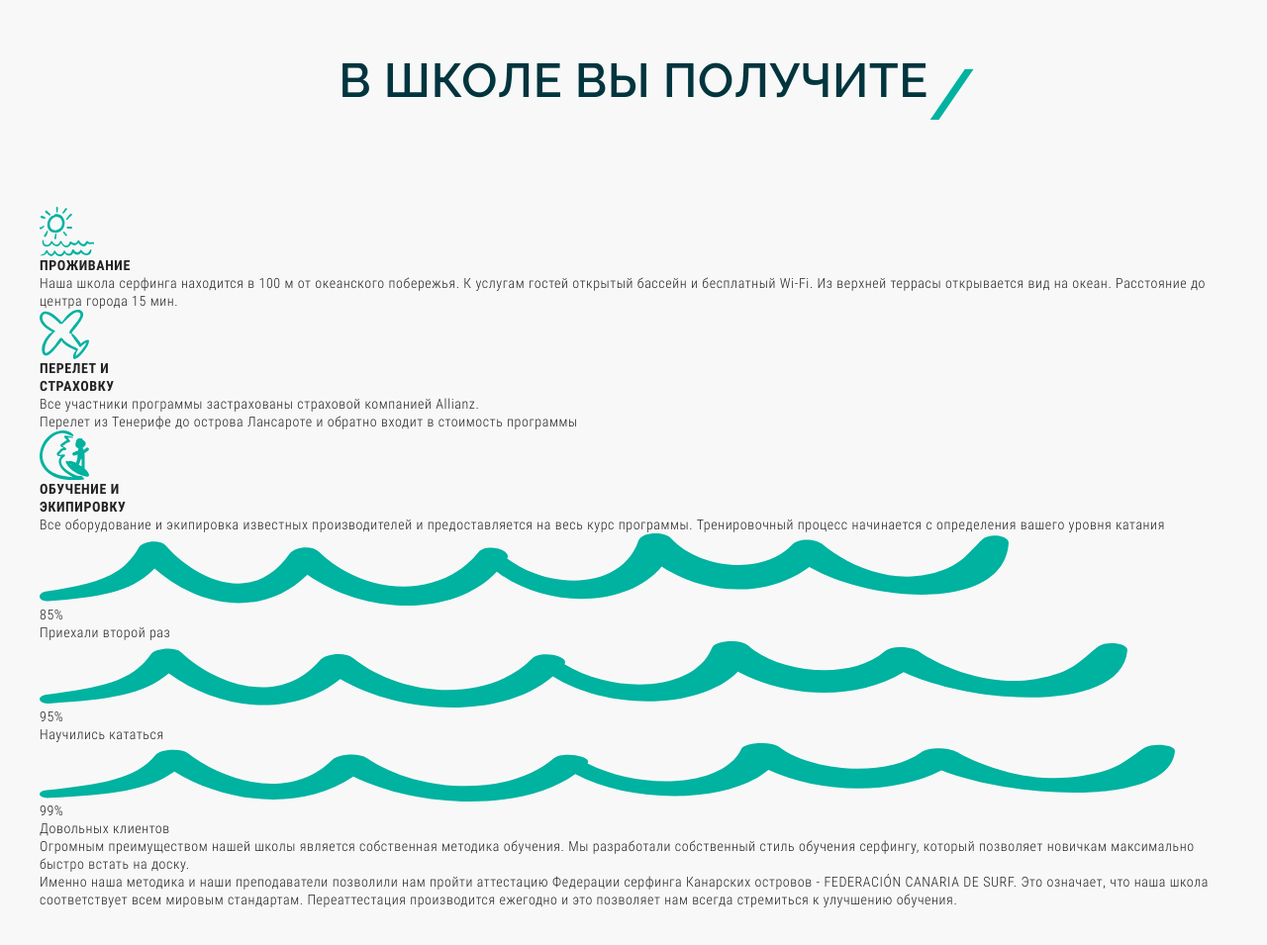
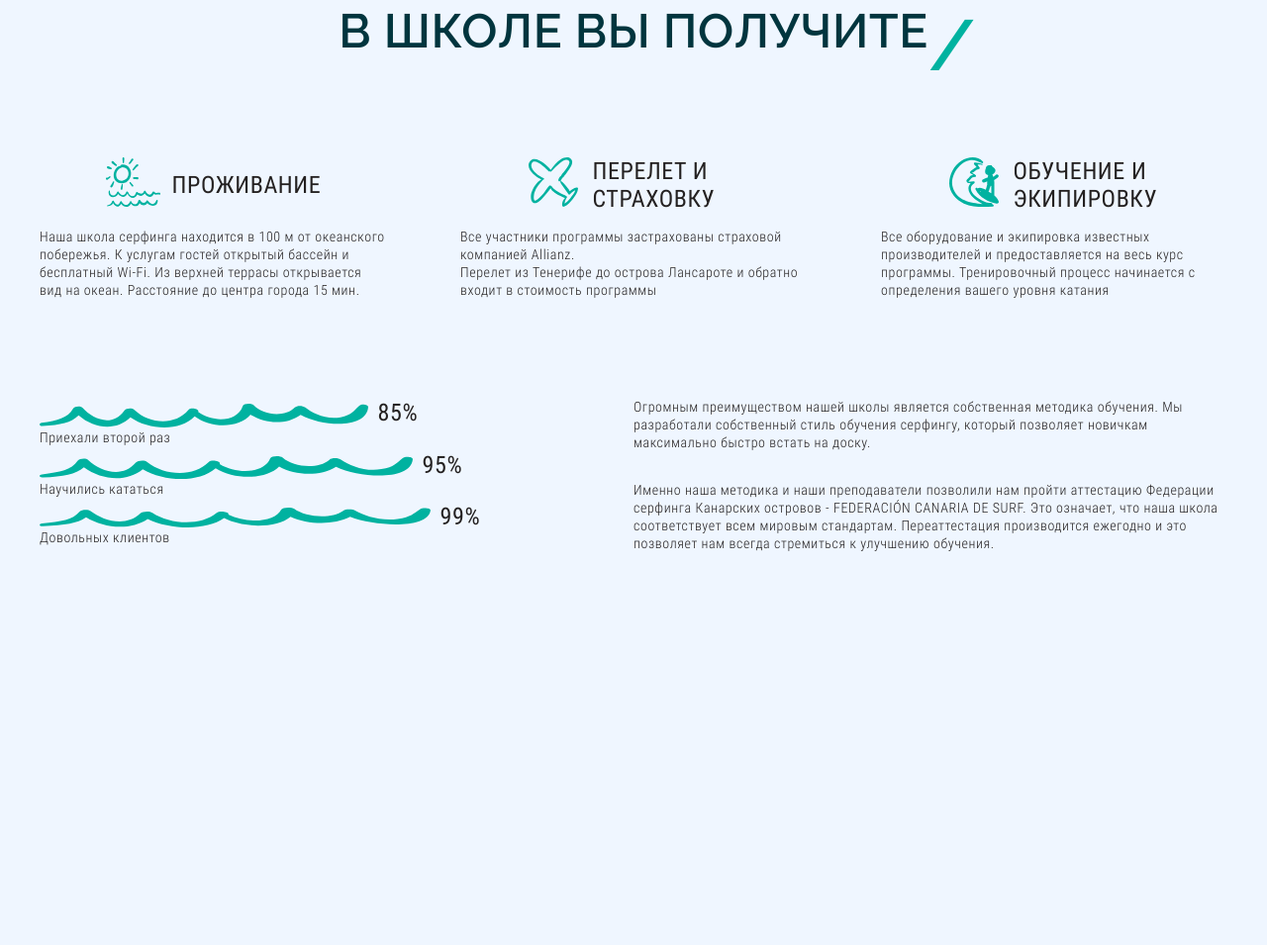
Before and after one commit to LeelaMardana/Wafe, a website built with webpack: page src/index.html in a window 1280 px wide. Shown: the part 947-1902 px from the top of the page at 99% size. After the commit the page ends 1655 px from the top, so only its background shows below. Built offline with nearby package versions, Linux system fonts and the light colour scheme.

Commit message:
Add section get

```diff
--- a/src/index.html
+++ b/src/index.html
@@ -19,7 +19,16 @@
           <div class="navbar__wrap">
             <div class="logo">
               <a class="logo__link" href="#">
-                <img class="logo__img" src="images/logo.svg" alt="logo" />
+                <svg width="60" height="63" viewBox="0 0 60 63" fill="none">
+                  <path
+                    d="M11.412 29.512H16.02L18.936 37.972L21.888 29.512H26.46L22.068 41.14L25.308 49.276L32.544 29.44H37.944L27.72 55H23.436L18.936 44.272L14.472 55H10.188L0 29.44H5.328L12.6 49.276L15.768 41.14L11.412 29.512Z"
+                    fill="currentColor"
+                  />
+                  <path
+                    d="M33.412 8.512H38.02L40.936 16.972L43.888 8.512H48.46L44.068 20.14L47.308 28.276L54.544 8.44H59.944L49.72 34H45.436L40.936 23.272L36.472 34H32.188L22 8.44H27.328L34.6 28.276L37.768 20.14L33.412 8.512Z"
+                    fill="currentColor"
+                  />
+                </svg>
               </a>
             </div>
             <ul class="menu">
@@ -66,11 +75,13 @@
         <div class="get__items">
           <div class="get__item">
             <div class="get__item-img-title">
+              <div class="img-wrap">
                 <img
-                class="get__item-img get__item-img-accomodation"
+                  class="get__item-img"
                   src="images/accommodation.svg"
-                alt="Картинка"
+                  alt="img"
                 />
+              </div>
               <h4 class="get__item-title">ПРОЖИВАНИЕ</h4>
             </div>
             <p class="get__item-text">
@@ -82,7 +93,9 @@
           </div>
           <div class="get__item">
             <div class="get__item-img-title">
-              <img class="get__item-img" src="images/fly.svg" alt="Картинка" />
+              <div class="img-wrap">
+                <img class="get__item-img" src="images/fly.svg" alt="img" />
+              </div>
               <h4 class="get__item-title">
                 ПЕРЕЛЕТ И <br />
                 СТРАХОВКУ
@@ -97,11 +110,9 @@
           </div>
           <div class="get__item">
             <div class="get__item-img-title">
-              <img
-                class="get__item-img"
-                src="images/study.svg"
-                alt="Картинка"
-              />
+              <div class="img-wrap">
+                <img class="get__item-img" src="images/study.svg" alt="img" />
+              </div>
               <h4 class="get__item-title">
                 ОБУЧЕНИЕ И <br />
                 ЭКИПИРОВКУ
@@ -116,6 +127,7 @@
         </div>
         <div class="get__inner">
           <div class="get__info">
+            <div class="get__info-wrap">
               <div class="get__info-item">
                 <img
                   class="get__info-img"
@@ -126,6 +138,8 @@
                 <span>85%</span>
               </div>
               <p class="get__info-item--text">Приехали второй раз</p>
+            </div>
+            <div class="get__info-wrap">
               <div class="get__info-item">
                 <img
                   class="get__info-img"
@@ -136,6 +150,8 @@
                 <span>95%</span>
               </div>
               <p class="get__info-item--text">Научились кататься</p>
+            </div>
+            <div class="get__info-wrap">
               <div class="get__info-item">
                 <img
                   class="get__info-img"
@@ -146,6 +162,7 @@
                 <span>99%</span>
               </div>
               <p class="get__info-item--text">Довольных клиентов</p>
+            </div>
           </div>
           <div class="get__descr">
             <p class="get__descr-text">
--- a/src/scss/_style.scss
+++ b/src/scss/_style.scss
@@ -1,3 +1,8 @@
+:root {
+  --color: #000000;
+  --color-active: #197bbd;
+}
+
 body {
   font-family: 'Roboto Condensed', sans-serif;
   font-weight: 300;
@@ -5,6 +10,7 @@ body {
   line-height: 18px;
   letter-spacing: 0.6px;
   color: #242121;
+  background-color: #eff6ff;
 }
 
 .container {
@@ -55,6 +61,12 @@ body {
   width: 100%;
   top: 0;
   left: 0;
+  background: linear-gradient(
+    270deg,
+    rgb(215, 243, 240, 0.9) 0%,
+    rgb(83, 255, 244, 0.9) 100%
+  );
+
   &__wrap {
     margin-top: 10px;
     height: 80px;
@@ -72,13 +84,21 @@ body {
       font-weight: 400;
       font-size: 24px;
       line-height: 28px;
-      color: #fff;
-      transition: all 0.3s;
-      border-bottom: 2px solid transparent;
+      color: rgb(0, 0, 0);
+      transition: all 0.2s;
+      border-bottom: 1px solid transparent;
       padding-bottom: 5px;
       &:hover {
-        border-bottom: 2px solid #45ccbf;
+        border-color: #060606;
       }
+    }
+  }
+
+  & .logo__link {
+    color: (var(--color));
+    transition: color 0.2s;
+    &:hover {
+      color: (var(--color-active));
     }
   }
 }
@@ -148,6 +168,80 @@ body {
 }
 
 .get {
-  background: #f8f8f8;
-  padding: 200px 0;
+  padding: 150px 0;
+  &__items {
+    display: flex;
+    justify-content: space-between;
+    margin-bottom: 100px;
+  }
+  &__item {
+    max-width: 350px;
+    &-title {
+      font-weight: 400;
+      font-size: 24px;
+      line-height: 28px;
+      letter-spacing: 0.6px;
+      color: #242121;
+      position: relative;
+      display: flex;
+      align-items: center;
+      width: 100%;
+      max-width: 150px;
+    }
+    &-img-title {
+      display: flex;
+      justify-content: center;
+      margin-bottom: 15px;
+      gap: 12px;
+      height: 56px;
+    }
+  }
+
+  &__inner {
+    display: flex;
+    justify-content: space-between;
+    align-items: center;
+  }
+  .img-wrap {
+    width: 55px;
+    height: 50px;
+    display: flex;
+    justify-content: center;
+    align-items: center;
+  }
+  &__info {
+    max-width: 450px;
+    width: 100%;
+    &-wrap {
+      &:last-child {
+        & .get__info-item--text {
+          padding-bottom: 0;
+        }
+      }
+    }
+    &-item {
+      display: flex;
+      & span {
+        font-weight: 400;
+        font-size: 24px;
+        line-height: 18px;
+        letter-spacing: 0.6px;
+      }
+      &--text {
+        padding-bottom: 10px;
+      }
+    }
+    &-img {
+      padding: 0 10px 1px 0;
+    }
+  }
+  &__descr {
+    max-width: 600px;
+    &-text {
+      margin-bottom: 30px;
+      &:last-child {
+        margin-bottom: 0;
+      }
+    }
+  }
 }
```
Lines whose indentation alone changed are shown as unchanged.
